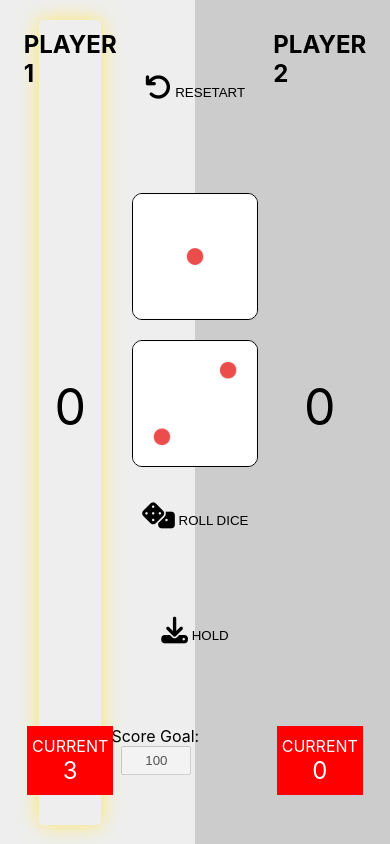
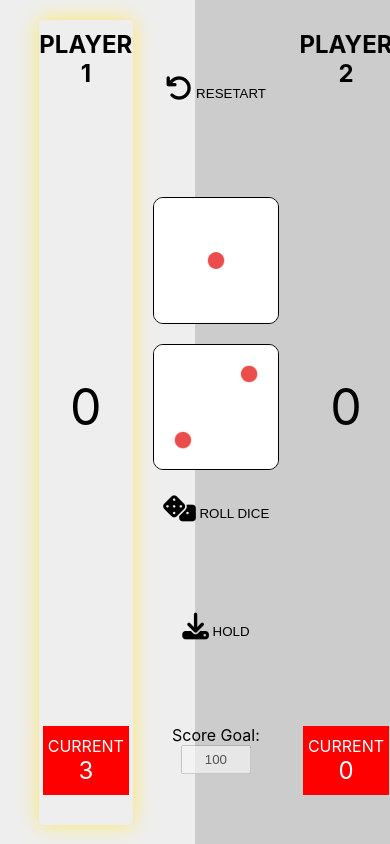
Before and after one commit to bnGil/dice-game, a React (Create React App) app: page / in a window 390 px wide. Both pictures are taken after a click on the button "ROLL DICE". Built offline with nearby package versions, Linux system fonts and the light colour scheme.

Commit message:
a few responsiveness refactoring

```diff
--- a/src/components/Buttons/HoldButton.jsx
+++ b/src/components/Buttons/HoldButton.jsx
@@ -15,7 +15,7 @@ class HoldButton extends Component {
         className={`${this.props.isGameOn ? "visible" : "invisible"}`}
         disabled={this.props.isDisabled}
       >
-        <i class="fa-solid fa-download fa-2x"></i> HOLD
+        <i className="fa-solid fa-download fa-2x"></i> HOLD
       </button>
     );
   }
--- a/src/components/Buttons/RestartButton.jsx
+++ b/src/components/Buttons/RestartButton.jsx
@@ -4,7 +4,7 @@ class RestartButton extends Component {
   render() {
     return (
       <button onClick={this.props.restart}>
-        <i class="fa-solid fa-arrow-rotate-left fa-2x"></i> RESETART
+        <i className="fa-solid fa-arrow-rotate-left fa-2x"></i> RESETART
       </button>
     );
   }
--- a/src/components/Game/Game.jsx
+++ b/src/components/Game/Game.jsx
@@ -90,13 +90,16 @@ class Game extends Component {
         playerTurn: [true, false],
         winner: [false, false],
         isGameOn: false,
-        gameOver: false,
+        freezeGame: false,
       };
     });
   };
 
   changeGameMode = () => {
-    this.setState({ isGameOn: true });
+    this.setState({ isGameOn: true, freezeGame: true });
+    setTimeout(() => {
+      this.setState({ freezeGame: false });
+    }, 1000);
   };
 
   render() {
@@ -115,14 +118,14 @@ class Game extends Component {
             updateCurrentSum={this.updateCurrentDiceRollSum}
             changeGameMode={this.changeGameMode}
             isGameOn={this.state.isGameOn}
-            isDisabled={this.state.gameOver}
+            isDisabled={this.state.freezeGame}
           />
           <HoldButton
             updateCurrentSum={this.updateCurrentDiceRollSum}
             updateTotalScore={this.updateTotalScore}
             changeTurn={this.changeTurn}
             isGameOn={this.state.isGameOn}
-            isDisabled={this.state.gameOver}
+            isDisabled={this.state.freezeGame}
           />
           <ScoreGoalInput
             onInputChange={this.updateScoreGoal}
--- a/src/components/Player/Player.css
+++ b/src/components/Player/Player.css
@@ -14,8 +14,9 @@
   padding: 10px;
 }
 
-/* .player-name {
-} */
+.name {
+  text-align: center;
+}
 
 .total-score {
   font-size: 50px;
@@ -38,3 +39,9 @@
 .player-turn {
   box-shadow: 0px 0px 20px 0.5px rgb(253, 232, 111);
 }
+
+@media (max-width: 900px) {
+  .player-container {
+    width: 30%;
+  }
+}
--- a/src/components/RollDice/RollDice.css
+++ b/src/components/RollDice/RollDice.css
@@ -7,7 +7,7 @@
 }
 
 .dice-container {
-  margin-bottom: 20px;
+  margin-bottom: 10px;
 }
 
 .dice {
--- a/src/components/RollDice/RollDice.jsx
+++ b/src/components/RollDice/RollDice.jsx
@@ -52,7 +52,7 @@ class RollDice extends Component {
           />
         </div>
         <button onClick={this.functionsToFire} disabled={this.props.isDisabled}>
-          <i class="fa-solid fa-dice fa-2x"></i> ROLL DICE
+          <i className="fa-solid fa-dice fa-2x"></i> ROLL DICE
         </button>
       </div>
     );
--- a/src/components/ScoreGoalInput/ScoreGoalInput.css
+++ b/src/components/ScoreGoalInput/ScoreGoalInput.css
@@ -1,3 +1,10 @@
+.score-goal-container {
+  display: flex;
+  justify-content: center;
+  align-items: center;
+  flex-wrap: wrap;
+}
+
 #score-goal {
   margin: 0 10px;
   width: 70px;
```
